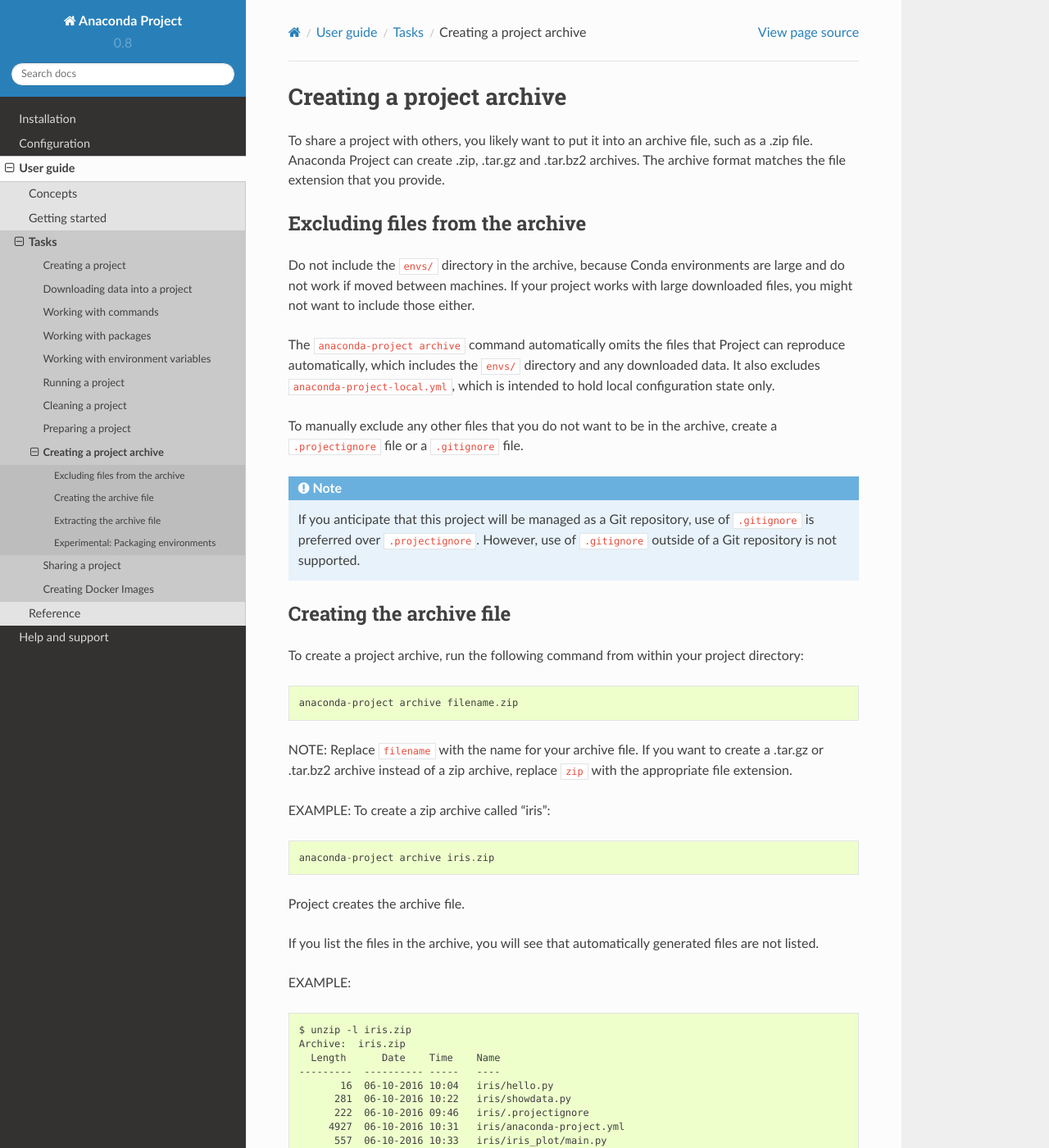
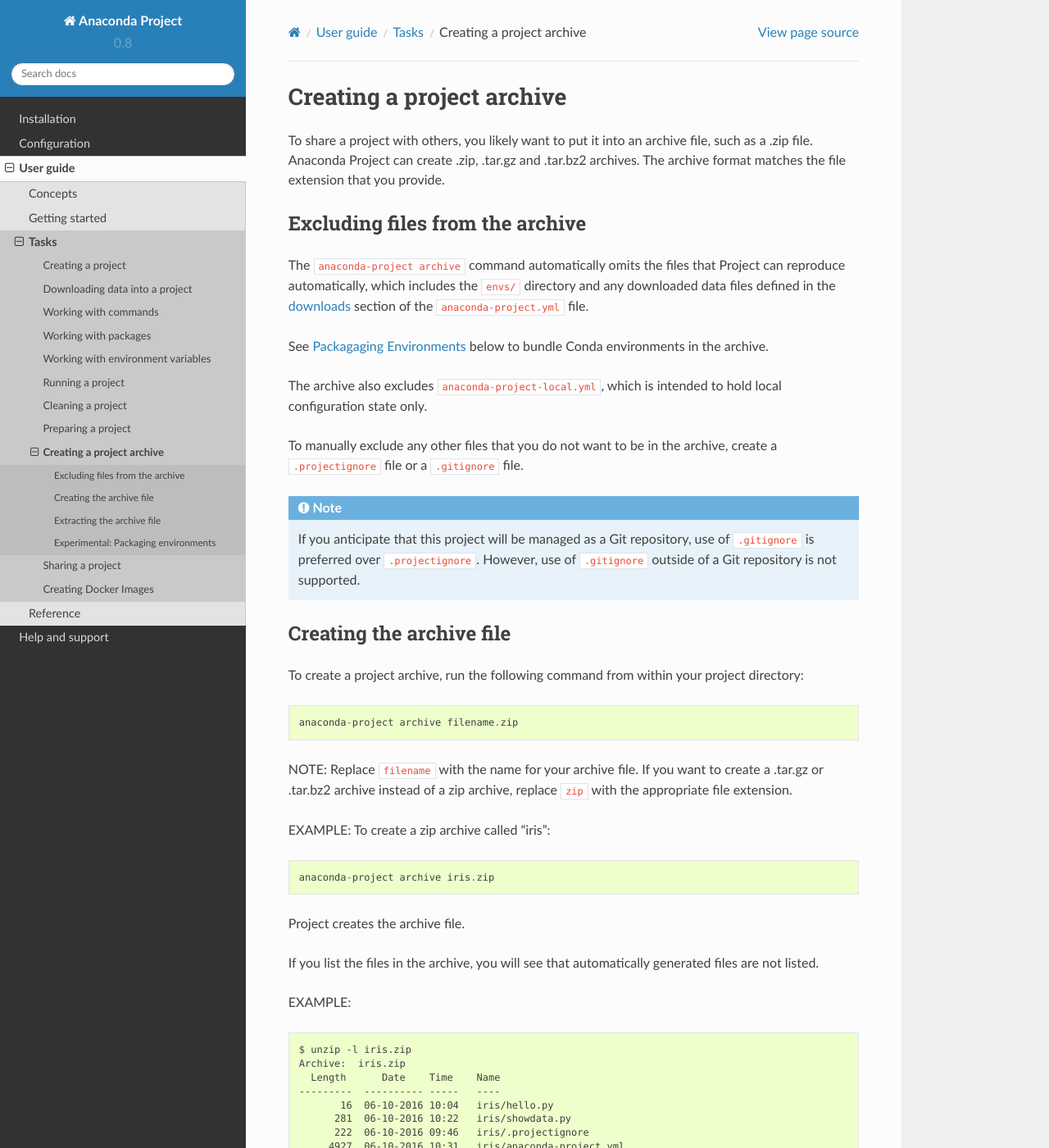
Before and after one commit to anaconda/anaconda-project, a Sphinx documentation site: the page built from docs/source/user-guide/tasks/create-project-archive.rst, in a window 1280 px wide and 1400 px high. Shown: the whole window at 82% size. Built offline with Sphinx 7.4.7 and the Read the Docs theme 2.0.0, drawn with Linux system fonts in a browser that asks for light colours; some of the changed text lies outside the part shown.

Commit message:
docs update

```diff
--- a/docs/source/user-guide/tasks/create-project-archive.rst
+++ b/docs/source/user-guide/tasks/create-project-archive.rst
@@ -11,15 +11,15 @@
 Excluding files from the archive
 ================================
 
-Do not include the ``envs/`` directory in the archive,
-because Conda environments are large and do not work if moved
-between machines. If your project works with large downloaded
-files, you might not want to include those either.
-
 The ``anaconda-project archive`` command automatically omits the
 files that Project can reproduce automatically, which includes
-the ``envs/`` directory and any downloaded data. It also
-excludes ``anaconda-project-local.yml``, which is intended to
+the ``envs/`` directory and any downloaded data files defined in the
+:ref:`downloads <downloads>` section of the ``anaconda-project.yml`` file.
+
+See :ref:`Packagaging Environments <packed-envs>` below to bundle Conda
+environments in the archive.
+
+The archive also excludes ``anaconda-project-local.yml``, which is intended to
 hold local configuration state only.
 
 To manually exclude any other files that you do not want to be
@@ -71,14 +71,15 @@
 Extracting the archive file
 ===========================
 
-It is recommended that you unarchive Anaconda Project bundles using
-the ``unarchive`` command::
+Anaconda Project archives can be extracted using packages
+provided by the OS or using the ``anaconda-project unarchive`` command.
+
+The ``unarchive`` command can extract bundles in any of the supported
+formats (``.zip``, ``.tar.gz``, and ``.tar.bz2``)::
 
   anaconda-project unarchive <bundle>
 
-This will unarchive any compression format (``.zip``, ``.tar.gz``, and
-``.tar.bz2``) on all supported platforms.
-
+.. _packed-envs:
 
 Experimental: Packaging environments
 ====================================
--- a/docs/source/user-guide/tasks/download-data.rst
+++ b/docs/source/user-guide/tasks/download-data.rst
@@ -1,3 +1,5 @@
+.. _`downloads`:
+
 ===============================
 Downloading data into a project
 ===============================
```
